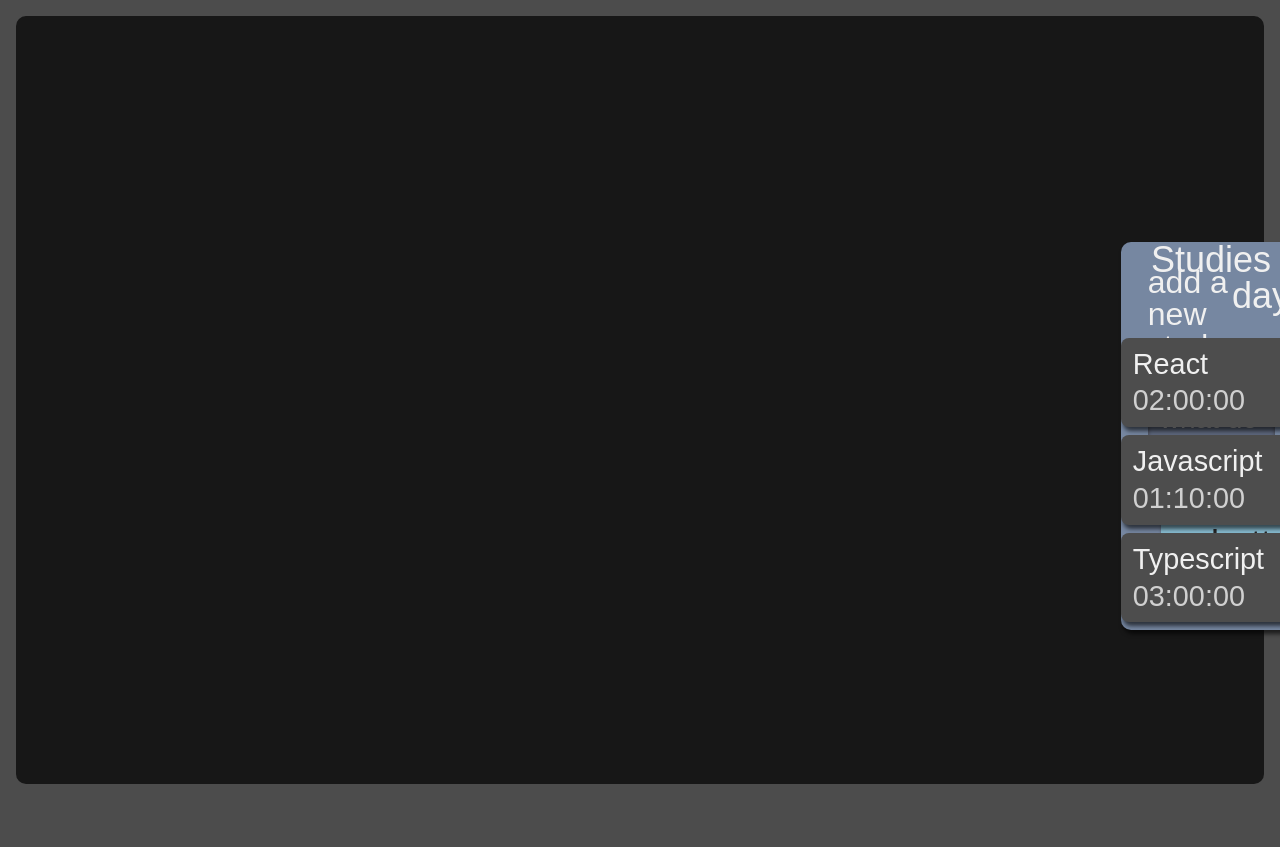
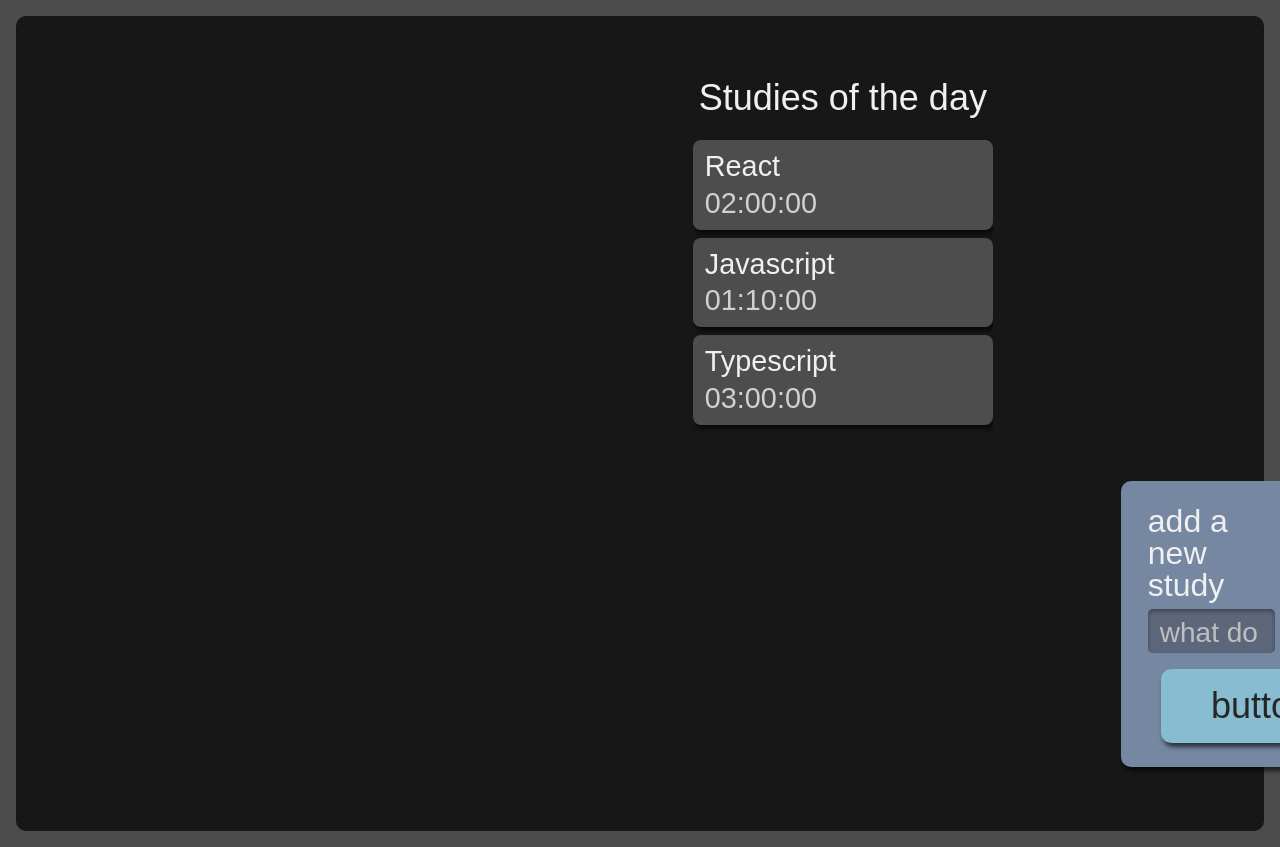
Before and after one commit to antoniobordignon/react-alura-studies, a React (Create React App) app: page / in a window 1280 px wide. Shown: the top 847 px of the page. Before the commit the page ends 800 px from the top, so only its background shows below. Built offline with nearby package versions, Linux system fonts and the light colour scheme.

Commit message:
style fix

```diff
--- a/src/components/form/style.scss
+++ b/src/components/form/style.scss
@@ -1,11 +1,11 @@
 .newTask {
-    display:flex;
+    display: flex;
     flex-direction: column;
     grid-area: newTask;
     background-color: #7687A1;
     border-radius: 10px;
     box-shadow: 2px 4px 4px #0000009F;
-    padding: 12px;
+    padding: 10px;
 
     .inputContainer {
       display: flex;
--- a/src/components/list/index.tsx
+++ b/src/components/list/index.tsx
@@ -13,7 +13,7 @@
         time: '03:00:00'
     }]
     return (
-        <aside className='taskList'>
+        <aside className='tasksList'>
             <h2>Studies of the day</h2>
             <ul>
                 {tasks.map((item, index) => (
--- a/src/components/list/style.scss
+++ b/src/components/list/style.scss
@@ -1,5 +1,5 @@
-.taskList {
-    grid-area: task;
+.tasksList {
+    grid-area: tasks;
     height: 100%;
 
     h2 {
@@ -51,16 +51,16 @@
     }
   }
 
-  .itemSelecionado {
+  .selectedItem{
     background-color: #292929;
     box-shadow: 2px 4px 4px #0000009F inset;
   }
 
-  .itemCompletado {
+  .completedItem {
     background-color: #566F42;
     cursor: auto;
 
-    .concluido {
+    .concluded {
       display: block;
       background-image: url('../../assets/img/check-mark.svg');
       background-repeat: no-repeat;
--- a/src/pages/App.tsx
+++ b/src/pages/App.tsx
@@ -6,8 +6,8 @@
 function App() {
   return (
     <div className="AppStyle">
-      <Form/>
-      <List/>
+      <Form />
+      <List />
     </div>
   );
 }
--- a/src/pages/style.scss
+++ b/src/pages/style.scss
@@ -1,10 +1,9 @@
 .AppStyle {
     display: grid;
-    grid-template-rows: min-content min-content auto;
     grid-template-areas:
-    "nova-tarefa"
-    "cronometro"
-    "tarefas"
+    "newTask"
+    "stopwatch"
+    "tasks"
     ;
     row-gap: 24px;
     min-width: 320px;
@@ -17,8 +16,8 @@
 
     @media screen and (min-width:1280px)  {
       grid-template-areas:
-      "nova-tarefa tarefas"
-      "cronometro tarefas"
+      "new-task tasks"
+      "stopwatch tasks"
       ;
       column-gap: 64px;
       grid-template-rows: min-content min-content;
```
